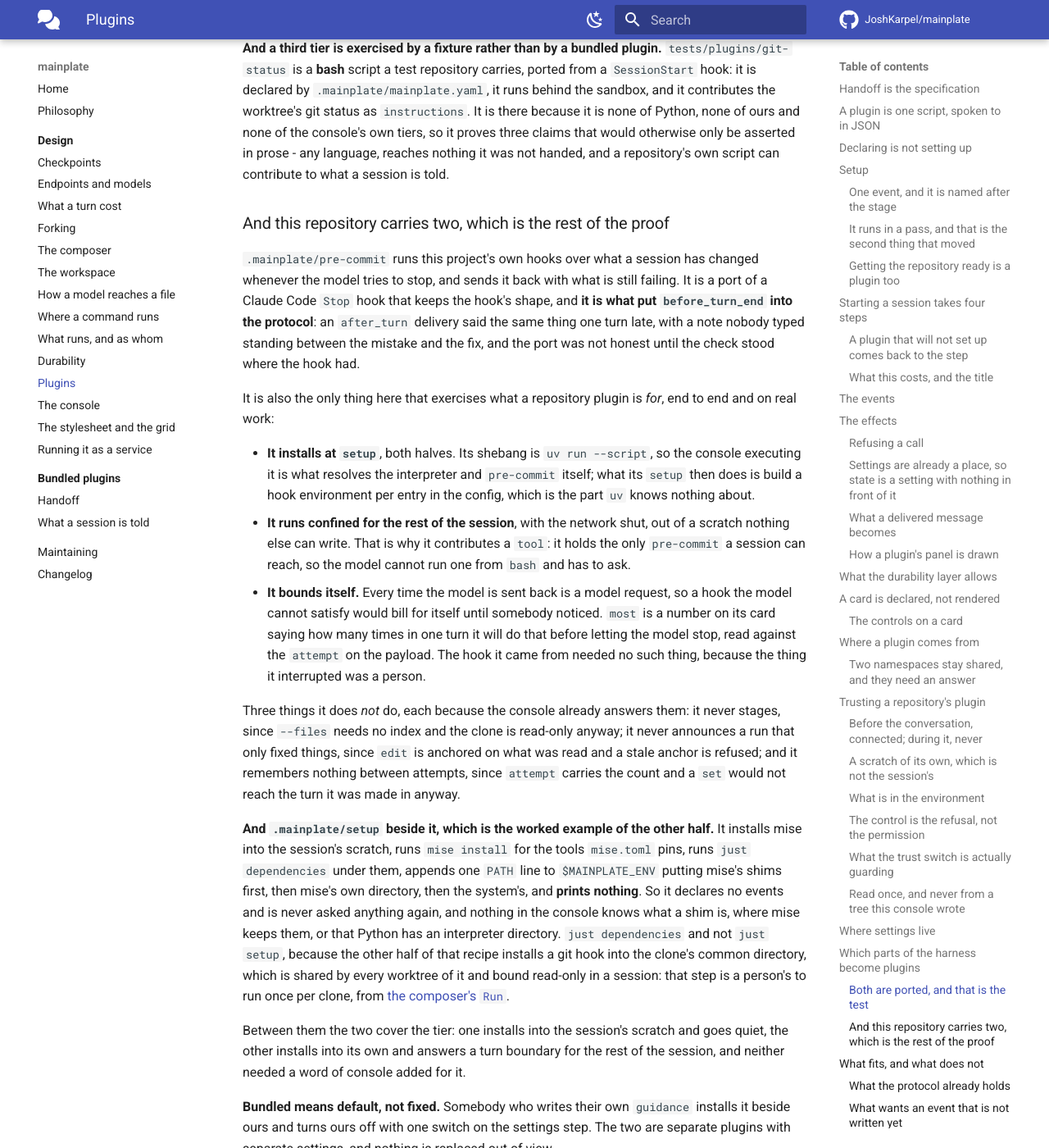
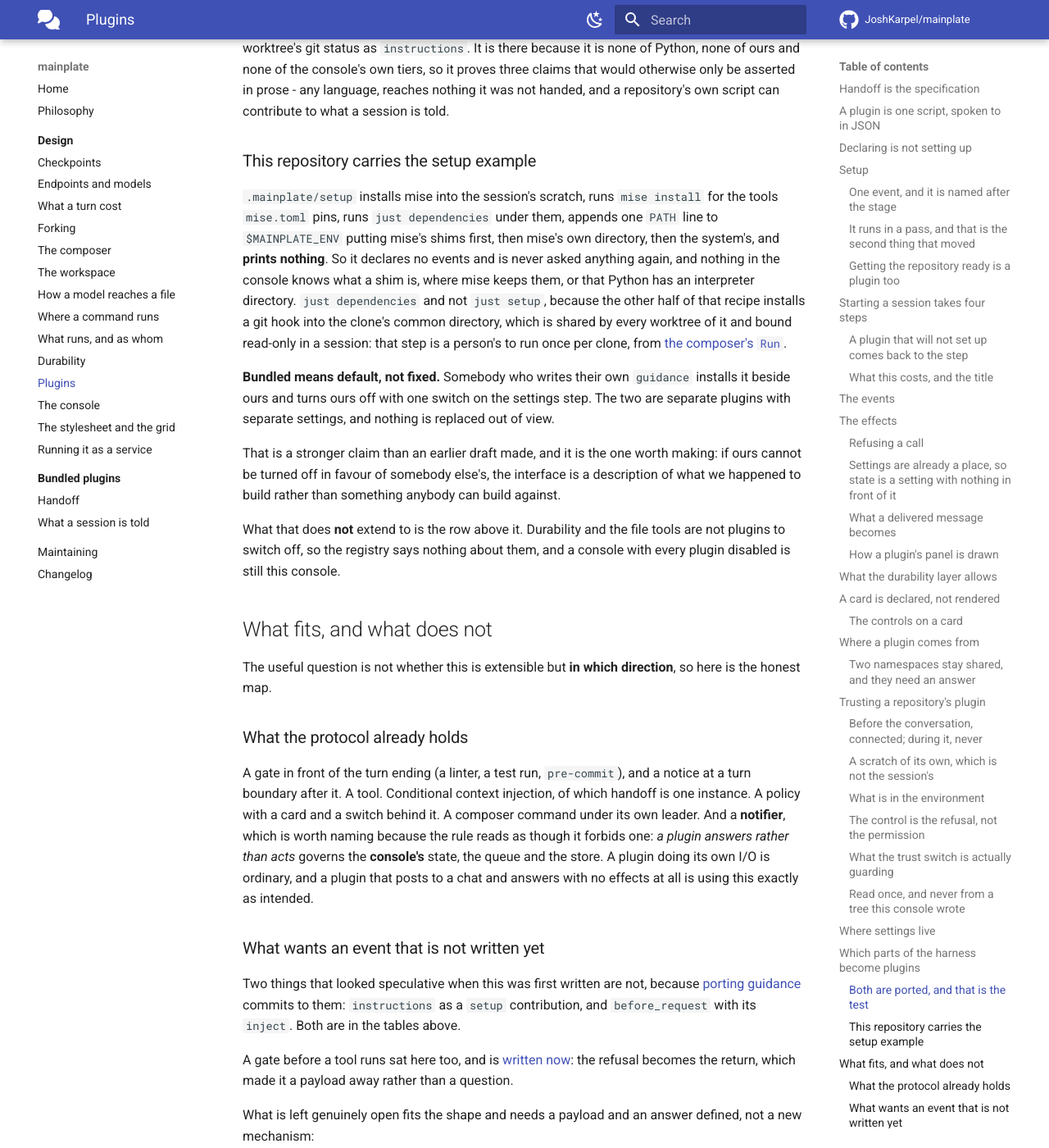
Before and after one commit to JoshKarpel/mainplate, an MkDocs documentation site: the page built from docs/design/plugins.md, in a window 1280 px wide and 1400 px high, scrolled down 33442 px. Shown: the whole window at 82% size. Built offline with MkDocs 1.6.1 and Material for MkDocs 9.7.7, drawn with Linux system fonts in a browser that asks for light colours; comment, search, counter and statistics services are not loaded; some of the changed text lies outside the part shown.

Commit message:
drop repo pre-commit hook

```diff
--- a/docs/design/plugins.md
+++ b/docs/design/plugins.md
@@ -284,8 +284,8 @@ than three rules: `setup` is connected, reaches the session's scratch, and names
 file; every event after it is shut, alone and silent.
 
 **What reaches the session's commands reaches no plugin's namespace**, the namespace of the plugin
-that wrote it included. A repository's `PATH` set for every plugin would redirect what that
-repository's own `pre-commit` plugin executes whenever the model tries to stop, which is the hazard
+that wrote it included. A repository-controlled `PATH` set for every plugin would redirect what
+those plugins execute, which is the hazard
 [a private scratch](#a-scratch-of-its-own-which-is-not-the-sessions) exists to close, arriving
 through a new door.
 
@@ -1054,12 +1054,9 @@ removes.
 Two costs, both real:
 
 - **It is per session and never shared.** A repository plugin that pulls its own interpreter pays for
-  it once per session. Measured on `.mainplate/pre-commit`, which fetches CPython 3.14, `pre-commit`
-  and a hook environment per entry in this repository's config, that is about 120MB and twenty
-  seconds against a warm `uv` cache. A shared cache would be quicker and would have to be keyed by
-  repository as well as by name, or two repositories declaring a plugin under one name would share a
-  directory - which is exactly the channel the split above closes. Not worth reopening for the
-  seconds.
+  it once per session. A shared cache would be quicker and would have to be keyed by repository as
+  well as by name, or two repositories declaring a plugin under one name would share a directory,
+  which is exactly the channel the split above closes.
 - **Nothing removes it.** Neither this nor a session's worktree is collected today, so the disk a
   session takes is the disk it keeps. This is a new line item on a bill that already exists rather
   than a new bill, and whatever eventually answers for worktrees answers for these.
@@ -1302,11 +1299,9 @@ What neither reaches is `before_tool` and `refuse`, which no bundled plugin has
 `tests/plugins/gatekeeper` is the fixture that exercises them: a plugin that turns away any call whose
 arguments say `forbidden`, run for real through the whole pass, so that the refusal being recorded in
 the call's place and replayed without a second asking are claims the suite makes rather than this
-page. Nor `before_turn_end`, which `tests/plugins/stickler` exercises the same way: a plugin that sends the
-model back until `attempt` reaches a number it is told, so that the turn going on inside itself, the
-count on the payload, and a replay asking nothing are the suite's claims too. [This repository's
-own plugin](#and-this-repository-carries-two-which-is-the-rest-of-the-proof) is the one that wants
-it for real.
+page. Nor `before_turn_end`, which `tests/plugins/stickler` exercises the same way: a plugin that sends
+the model back until `attempt` reaches a number it is told, so that the turn going on inside itself,
+the count on the payload, and a replay asking nothing are the suite's claims too.
 
 Neither of them installs anything, which is the ordinary case and worth saying: a plugin whose
 `setup` is one `return` of a constant is a plugin that had nothing to fetch, not one that skipped a
@@ -1320,48 +1315,16 @@ own tiers, so it proves three claims that would otherwise only be asserted in pr
 reaches nothing it was not handed, and a repository's own script can contribute to what a session is
 told.
 
-### And this repository carries two, which is the rest of the proof
+### This repository carries the setup example
 
-`.mainplate/pre-commit` runs this project's own hooks over what a session has changed whenever the
-model tries to stop, and sends it back with what is still failing. It is a port of a Claude Code
-`Stop` hook that keeps the hook's shape, and **it is what put `before_turn_end` into the protocol**: an
-`after_turn` delivery said the same thing one turn late, with a note nobody typed standing between
-the mistake and the fix, and the port was not honest until the check stood where the hook had.
-
-It is also the only thing here that exercises what a repository plugin is *for*, end to end and on
-real work:
-
-- **It installs at `setup`**, both halves. Its shebang is `uv run --script`, so the console executing
-  it is what resolves the interpreter and `pre-commit` itself; what its `setup` then does is build a
-  hook environment per entry in the config, which is the part `uv` knows nothing about.
-- **It runs confined for the rest of the session**, with the network shut, out of a scratch nothing
-  else can write. That is why it contributes a `tool`: it holds the only `pre-commit` a session can
-  reach, so the model cannot run one from `bash` and has to ask.
-- **It bounds itself.** Every time the model is sent back is a model request, so a hook the model
-  cannot satisfy would bill for itself until somebody noticed. `most` is a number on its card saying
-  how many times in one turn it will do that before letting the model stop, read against the `attempt`
-  on the payload. The hook it came from needed no such thing, because the thing it interrupted was a
-  person.
-
-Three things it does *not* do, each because the console already answers them: it never stages, since
-`--files` needs no index and the clone is read-only anyway; it never announces a run that only fixed
-things, since `edit` is anchored on what was read and a stale anchor is refused; and it remembers
-nothing between attempts, since `attempt` carries the count and a `set` would not reach the turn it was
-made in anyway.
-
-**And `.mainplate/setup` beside it, which is the worked example of the other half.** It installs mise
-into the session's scratch, runs `mise install` for the tools `mise.toml` pins, runs `just
-dependencies` under them, appends one `PATH` line to `$MAINPLATE_ENV` putting mise's shims first,
-then mise's own directory, then the system's, and **prints nothing**. So it declares no events and is
-never asked anything again, and nothing in the console knows what a shim is, where mise keeps them,
-or that Python has an interpreter directory. `just dependencies` and not `just setup`, because the
-other half of that recipe installs a git hook into the clone's common directory, which is shared by
-every worktree of it and bound read-only in a session: that step is a person's to run once per clone,
-from [the composer's `Run`](composer.md#run).
-
-Between them the two cover the tier: one installs into the session's scratch and goes quiet, the
-other installs into its own and answers a turn boundary for the rest of the session, and neither
-needed a word of console added for it.
+`.mainplate/setup` installs mise into the session's scratch, runs `mise install` for the tools
+`mise.toml` pins, runs `just dependencies` under them, appends one `PATH` line to
+`$MAINPLATE_ENV` putting mise's shims first, then mise's own directory, then the system's, and
+**prints nothing**. So it declares no events and is never asked anything again, and nothing in the
+console knows what a shim is, where mise keeps them, or that Python has an interpreter directory.
+`just dependencies` and not `just setup`, because the other half of that recipe installs a git hook
+into the clone's common directory, which is shared by every worktree of it and bound read-only in a
+session: that step is a person's to run once per clone, from [the composer's `Run`](composer.md#run).
 
 **Bundled means default, not fixed.** Somebody who writes their own `guidance` installs it beside
 ours and turns ours off with one switch on the settings step. The two are separate plugins with
```
Also changed, not shown: AGENTS.md (+6 -25 lines), CHANGELOG.md (+2 -11 lines), docs/plugins/index.md (+5 -8 lines), pyproject.toml (+2 -5 lines), src/mainplate/plugins/AGENTS.md (+2 -3 lines), 8 other files.
